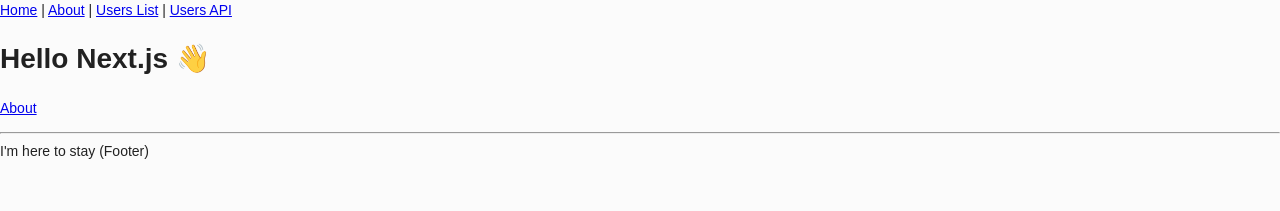
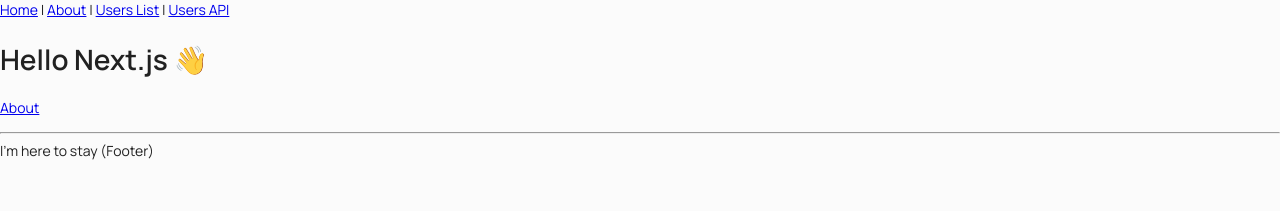
Before and after one commit to vi-latyshev/dream-renovation, a Next.js app: page / in a window 1280 px wide. Shown: the top 211 px of the page. Built offline with nearby package versions, Linux system fonts and the light colour scheme.

Commit message:
feat: add google fonts & upgrade all depends

```diff
--- a/src/pages/_document.tsx
+++ b/src/pages/_document.tsx
@@ -15,6 +15,15 @@
         <Html lang="ru">
             <Head>
                 <meta name="theme-color" content={theme.palette.primary.main} />
+                <link
+                    rel="preconnect"
+                    crossOrigin="anonymous"
+                    href="https://fonts.gstatic.com"
+                />
+                <link
+                    rel="stylesheet"
+                    href="https://fonts.googleapis.com/css2?family=Manrope:wght@400;600&family=Montserrat:wght@700&subset=cyrillic"
+                />
             </Head>
             <body>
                 <Main />
--- a/src/styles/theme.ts
+++ b/src/styles/theme.ts
@@ -27,7 +27,7 @@
 const spacing = createSpacing(8);
 
 const typography = createTypography(palette, {
-    fontFamily: 'sans-serif',
+    fontFamily: '"Manrope", sans-serif',
 });
 
 const mixins = createMixins(breakpoints, spacing, {
```
Also changed, not shown: package.json (+6 -6 lines), 1 other file (tests, documents, lock files or other folders).
